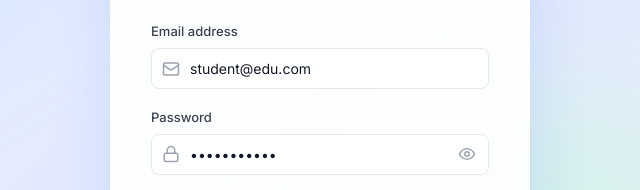
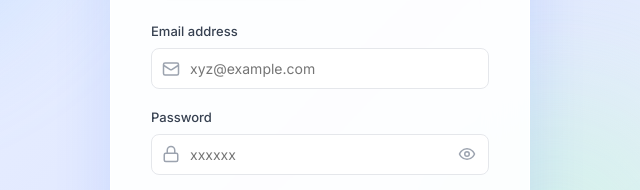
Before and after one commit to codesbyasif/s-m-s, a website: page views/index.html in a window 1280 px wide. Shown: the part 275-465 px from the top of the page, 320-960 px from the left. Drawn offline with Linux system fonts and the light colour scheme.

Commit message:
Alhamdulliah it's done

```diff
--- a/views/index.html
+++ b/views/index.html
@@ -45,16 +45,16 @@
             <label for="email">Email address</label>
             <div class="input-wrap">
               <svg class="input-icon" width="18" height="18" viewBox="0 0 24 24" fill="none" stroke="currentColor" stroke-width="2"><rect x="2" y="4" width="20" height="16" rx="2"/><path d="m22 7-8.97 5.7a1.94 1.94 0 0 1-2.06 0L2 7"/></svg>
-              <input type="email" id="email" placeholder="you@example.com" value="student@edu.com"/>
-              <!-- if we want to set a default value, we can use the value attribute like this:  before the closing input tag -->
+              <input type="email" id="email" placeholder="xyz@example.com"/>
+              <!-- if we want to set a default value, we can use the value attribute like this:value="student@edu.com  before the closing input tag -->
             </div>
           </div>
           <div class="form-group">
             <label for="password">Password</label>
             <div class="input-wrap">
               <svg class="input-icon" width="18" height="18" viewBox="0 0 24 24" fill="none" stroke="currentColor" stroke-width="2"><rect x="3" y="11" width="18" height="11" rx="2"/><path d="M7 11V7a5 5 0 0 1 10 0v4"/></svg>
-              <input type="password" id="password" placeholder="xxxxxx" value="password123"/>
-              <!-- if we want to set a default value, we can use the value attribute like this:  before the closing input tag -->
+              <input type="password" id="password" placeholder="xxxxxx"/>
+              <!-- if we want to set a default value, we can use the value attribute like this:value="password123"  before the closing input tag -->
 
               <button class="toggle-pw" onclick="togglePassword()" type="button" id="togglePwBtn">
                 <svg id="eyeIcon" width="18" height="18" viewBox="0 0 24 24" fill="none" stroke="currentColor" stroke-width="2"><path d="M2 12s3-7 10-7 10 7 10 7-3 7-10 7-10-7-10-7Z"/><circle cx="12" cy="12" r="3"/></svg>
```
